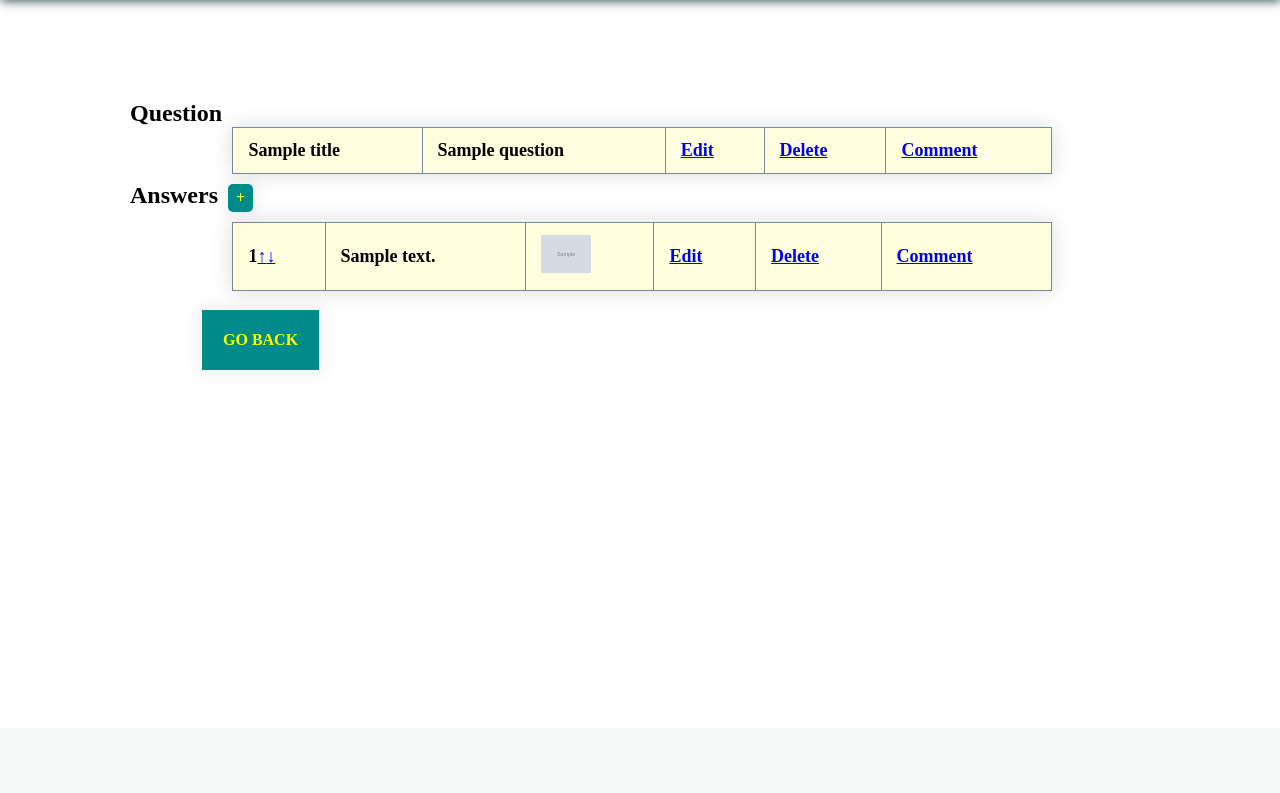
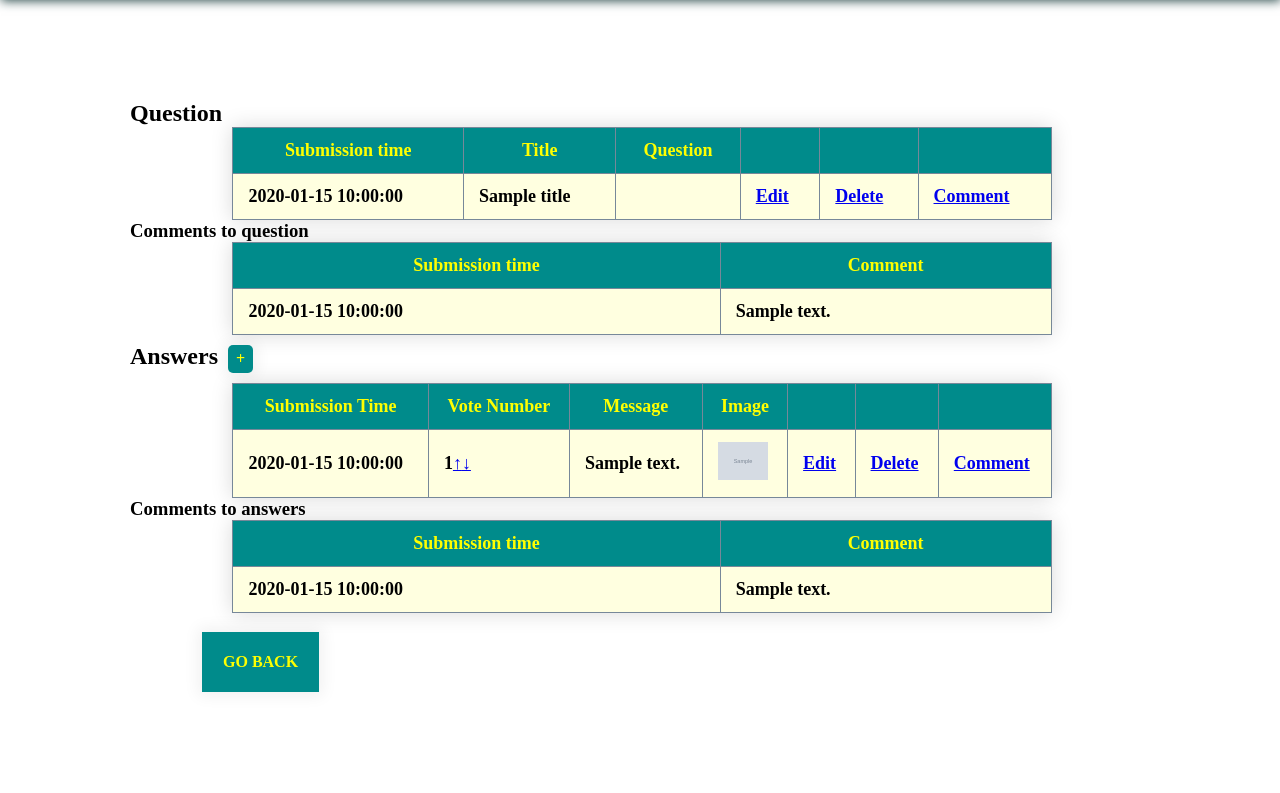
Before and after one commit to CodecoolGlobal/ask-mate-3-python-lillakiraly, a Flask app: template templates/question_form.html in a window 1280 px wide. Shown: the part 72-865 px from the top of the page. Before the commit the page ends 442 px from the top, so only its background shows below. Run offline with Flask 2, Linux system fonts and the light colour scheme; the template is opened without the code that fills it: most values are stand-ins (such as "Sample title", 1, 10 or a date in 2020); grey boxes marked "Sample" are stand-in pictures.

Commit message:
Update display with comments and added some more column
Display comments
Update display with submission time

```diff
--- a/templates/question_form.html
+++ b/templates/question_form.html
@@ -6,24 +6,70 @@
             <div class="questions">
             <h2>Question</h2>
                 <table>
+                    <thead>
                         <tr>
-                    <td><strong>{{ title }}</strong></td>
-                    <td>{{ question }}</td>
+                            <td>Submission time</td>
+                            <td>Title</td>
+                            <td>Question</td>
+                            <td></td>
+                            <td></td>
+                            <td></td>
+                        </tr>
+                    </thead>
+                    <tbody>
+                        <tr>
+                            <td>{{ submission_time }}</td>
+                            <td>{{ title }}</td>
+                            <td>{{ message }}</td>
                             {#            <td><img src="{{ url_for('static', filename=question['image']) }}" alt="{{ question['image'] }}" width="50px"></td>#}
                             <td><a href={{ url_for('edit_question', question_id=id) }}>Edit</a></td>
                             <td><a href={{ url_for('delete_question', question_id=id) }}>Delete</a></td>
                             <td><a href={{ url_for('add_comment_to_question', question_id=id) }}>Comment</a></td>
                         </tr>
+                    </tbody>
+                </table>
+
+                <div class="question_comments">
+                    <h3>Comments to question</h3>
+                    <table>
+                        <thead>
+                        <tr>
+                            <td>Submission time</td>
+                            <td>Comment</td>
+                        </tr>
+                        </thead>
+                        <tbody>
+                        {% for comment in question_comments %}
+                        <tr>
+                            <td>{{ comment['submission_time'] }}</td>
+                            <td>{{ comment['message'] }}</td>
+                        </tr>
+                        {% endfor %}
+                        </tbody>
                     </table>
                 <p></p>
+                </div>
             </div>
 
             <div class="answers">
             <h2>Answers<a class="add-button" href={{ url_for('add_answer', question_id=id) }}>+</a></h2>
             <p></p>
                 <table>
+                    <thead>
+                        <tr>
+                            <td>Submission Time</td>
+                            <td>Vote Number</td>
+                            <td>Message</td>
+                            <td>Image</td>
+                            <td></td>
+                            <td></td>
+                            <td></td>
+                        </tr>
+                    </thead>
+                    <tbody>
                     {% for answer in answers %}
                     <tr>
+                        <td>{{ answer['submission_time'] }}</td>
                         <td>{{ answer['vote_number'] }}<a href="{{ url_for('vote_up_answer', answer_id=answer['id']) }}">&uarr;</a><a href="{{ url_for('vote_down_answer', answer_id=answer['id']) }}" >&darr;</a></td>
                         <td>{{ answer['message'] }}</td>
                         {% if answer['image'] == 'images/' or answer['image'] == None or answer['image'] == '' %}
@@ -33,10 +79,32 @@
                         {% endif %}
                         <td><a href="#">Edit</a></td>
                         <td><a href={{ url_for('delete_answer', answer_id=answer['id']) }}>Delete</a></td>
-                        <td><a href={{ url_for('add_comment_to_answer', answer_id=id) }}>Comment</a></td>
+                        <td><a href={{ url_for('add_comment_to_answer', answer_id=answer['id'], question_id=id) }}>Comment</a></td>
                     </tr>
                     {% endfor %}
+                    </tbody>
                 </table>
+
+                <div class="answer_comments">
+                    <h3>Comments to answers</h3>
+                        <table>
+                            <thead>
+                            <tr>
+                                <td>Submission time</td>
+                                <td>Comment</td>
+                            </tr>
+                            </thead>
+                            <tbody>
+                            {% for comment in answer_comments %}
+                            <tr>
+                                <td>{{ comment['submission_time'] }}</td>
+                                <td>{{ comment['message'] }}</td>
+                            </tr>
+                            {% endfor %}
+                            </tbody>
+                        </table>
+                    <p></p>
+                    </div>
                 </div>
 
         <br><a class="back-button" href="/list">Go back</a>
```
Lines whose indentation alone changed are shown as unchanged.
